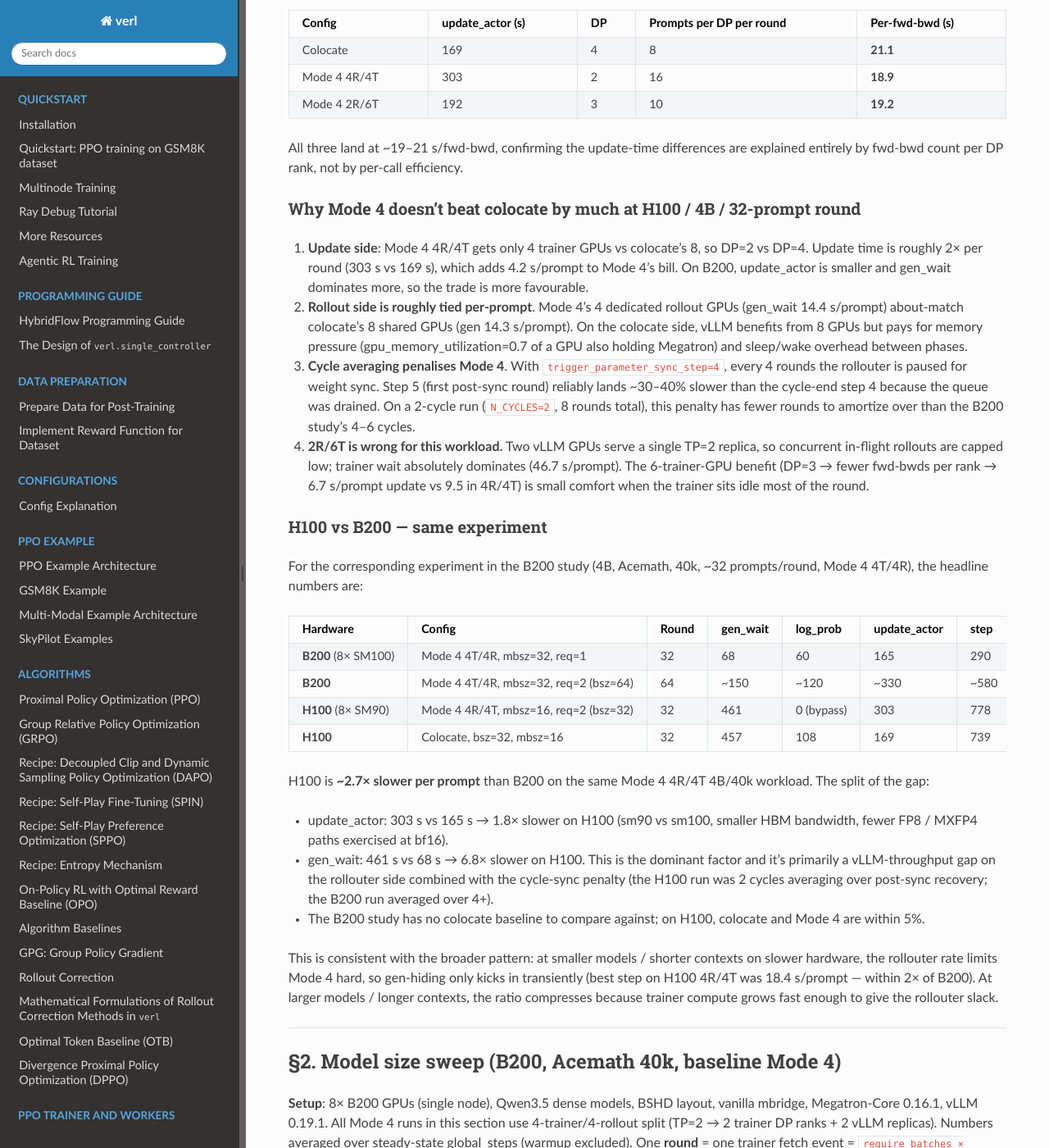
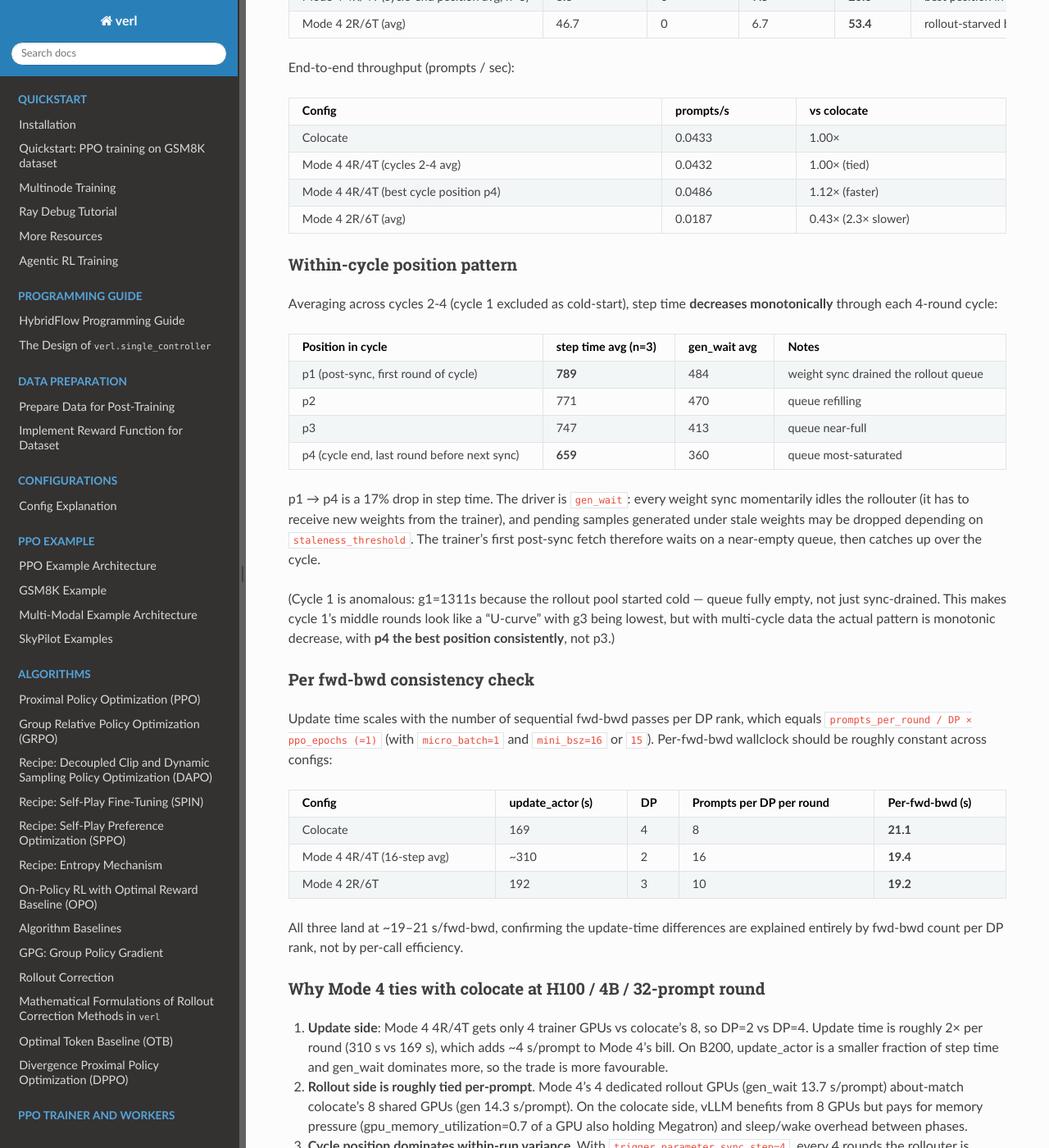
Before and after one commit to IanYHWu/verl-may-2026-async, a Sphinx documentation site: the page built from docs/benchmark.md, in a window 1280 px wide and 1400 px high, scrolled down 2983 px. Shown: the whole window at 82% size. Built offline with Sphinx 7.4.7 and the Read the Docs theme 3.1.0, drawn with Linux system fonts in a browser that asks for light colours; pages that are not in the unit, such as notebooks, are missing from menus; comment, search, counter and statistics services are not loaded; some of the changed text lies outside the part shown.

Commit message:
Benchmark §1: 4-cycle 4R/4T data, revised within-cycle pattern
Re-ran 4R/4T mode 4 for 16 grad updates (4 full cycles), giving 12
steady-state samples (cycles 2-4) instead of 4 from the original 2-cycle
data. Updated §1 of benchmark.md with:

- Full 16-step timing table (broken down by cycle and position-in-cycle)
- Within-cycle position pattern: step time DECREASES monotonically from
  p1 (post-sync, drained queue) to p4 (cycle-end, queue saturated). The
  earlier "U-curve / g3 best" reading was a cycle-1 cold-start artifact;
  with multi-cycle data the cycle-end position p4 is consistently best.
- Mode 4 4R/4T per-prompt revised from 24.3 to 23.2 → essentially tied
  with colocate (23.1) within 1%, not 5% slower as previously reported.
- p4-only avg: 20.6 s/prompt → 12% faster than colocate.

Co-Authored-By: Claude Opus 4.7 (1M context) <noreply@anthropic.com>

```diff
--- a/docs/benchmark.md
+++ b/docs/benchmark.md
@@ -86,16 +86,31 @@ trajectories evenly divisible by 3.)
 | 4 | 697 | 438 | 95 | 159 | 4 |
 | **avg 2-4 (steady)** | **739** | **457** | **108** | **169** | **4** |
 
-**Mode 4 4R/4T (32 prompts / round, 2 PPO updates / round):**
+**Mode 4 4R/4T (32 prompts / round, 2 PPO updates / round):** 4 full cycles
+× 4 grad updates per cycle = 16 rounds. Step number `step:N` increments per
+trainer fetch; `g` is the global grad-update counter. With
+`trigger_parameter_sync_step=4`, weights sync between cycles.
 
-| step:N | total | gen_wait | update_actor |
-|---|---|---|---|
-| 2 (cold start) | 1264 | 932 | 331 |
-| 3 | 861 | 546 | 315 |
-| 4 (best in cycle 1) | 588 | 287 | 301 |
-| 5 (post-sync) | 808 | 470 | 285 |
-| 6 | 853 | 541 | 311 |
-| **avg 3-6 (steady)** | **778** | **461** | **303** |
+| step:N | g | cycle | pos in cycle | total | gen_wait | update_actor | resp/mean |
+|---|---|---|---|---|---|---|---|
+| 2  | g1  | C1 | p1 (cold) | 1311 | 989 | 321 | 31562 |
+| 3  | g2  | C1 | p2        |  818 | 497 | 320 | 34669 |
+| 4  | g3  | C1 | p3        |  576 | 275 | 300 | 32829 |
+| 5  | g4  | C1 | p4        |  839 | 465 | 298 | 32858 |
+| 6  | g5  | C2 | p1        |  814 | 508 | 306 | 32827 |
+| 7  | g6  | C2 | p2        |  758 | 477 | 281 | 30631 |
+| 8  | g7  | C2 | p3        |  746 | 447 | 297 | 32533 |
+| 9  | g8  | C2 | p4        |  729 | 414 | 290 | 31718 |
+| 10 | g9  | C3 | p1        |  870 | 553 | 316 | 33839 |
+| 11 | g10 | C3 | p2        |  659 | 374 | ~280 | 31241 |
+| 12 | g11 | C3 | p3        |  722 | 418 | 304 | 33095 |
+| 13 | g12 | C3 | p4        |  646 | 297 | ~340 | 30067 |
+| 14 | g13 | C4 | p1        |  682 | 392 | ~285 | 30821 |
+| 15 | g14 | C4 | p2        |  895 | 559 | ~330 | 36389 |
+| 16 | g15 | C4 | p3        |  773 | 460 | ~310 | 34206 |
+| 17 | g16 | C4 | p4        |  600 | 268 | 330 | 35554 |
+| **avg cycles 2-4 (steady, n=12)** | | | | **741** | **440** | ~310 | |
+| Cycle 1 (cold-start cycle, excluded) | | | | 886 | 557 | 310 | |
 
 **Mode 4 2R/6T (30 prompts / round, 2 PPO updates / round):**
 
@@ -111,8 +126,8 @@ trajectories evenly divisible by 3.)
 | Config | gen / gen_wait | log_prob | update_actor | **s/prompt** | Notes |
 |---|---|---|---|---|---|
 | Colocate | 14.3 | 3.4 | 5.3 | **23.1** | hybrid engine, no async wait |
-| Mode 4 4R/4T (avg) | 14.4 | 0 (bypassed) | 9.5 | **24.3** | ~5% slower than colocate on avg |
-| Mode 4 4R/4T (best step) | 9.0 | 0 | 9.4 | **18.4** | 26% faster than colocate when pipeline is fully primed |
+| Mode 4 4R/4T (cycles 2-4 avg, n=12) | 13.7 | 0 (bypassed) | 9.7 | **23.2** | tied with colocate within 1% |
+| Mode 4 4R/4T (cycle-end position avg, n=3) | 8.3 | 0 | 9.5 | **20.6** | best position in cycle (p4) |
 | Mode 4 2R/6T (avg) | 46.7 | 0 | 6.7 | **53.4** | rollout-starved by 2-GPU vLLM |
 
 End-to-end throughput (prompts / sec):
@@ -120,9 +135,33 @@ End-to-end throughput (prompts / sec):
 | Config | prompts/s | vs colocate |
 |---|---|---|
 | Colocate | 0.0433 | 1.00× |
-| Mode 4 4R/4T avg | 0.0411 | 0.95× (5% slower) |
-| Mode 4 4R/4T best step | 0.0544 | 1.26× (faster) |
-| Mode 4 2R/6T avg | 0.0187 | 0.43× (2.3× slower) |
+| Mode 4 4R/4T (cycles 2-4 avg) | 0.0432 | 1.00× (tied) |
+| Mode 4 4R/4T (best cycle position p4) | 0.0486 | 1.12× (faster) |
+| Mode 4 2R/6T (avg) | 0.0187 | 0.43× (2.3× slower) |
+
+### Within-cycle position pattern
+
+Averaging across cycles 2-4 (cycle 1 excluded as cold-start), step time
+**decreases monotonically** through each 4-round cycle:
+
+| Position in cycle | step time avg (n=3) | gen_wait avg | Notes |
+|---|---|---|---|
+| p1 (post-sync, first round of cycle) | **789** | 484 | weight sync drained the rollout queue |
+| p2 | 771 | 470 | queue refilling |
+| p3 | 747 | 413 | queue near-full |
+| p4 (cycle end, last round before next sync) | **659** | 360 | queue most-saturated |
+
+p1 → p4 is a 17% drop in step time. The driver is `gen_wait`: every weight
+sync momentarily idles the rollouter (it has to receive new weights from
+the trainer), and pending samples generated under stale weights may be
+dropped depending on `staleness_threshold`. The trainer's first post-sync
+fetch therefore waits on a near-empty queue, then catches up over the cycle.
+
+(Cycle 1 is anomalous: g1=1311s because the rollout pool started cold —
+queue fully empty, not just sync-drained. This makes cycle 1's middle
+rounds look like a "U-curve" with g3 being lowest, but with multi-cycle
+data the actual pattern is monotonic decrease, with **p4 the best
+position consistently**, not p3.)
 
 ### Per fwd-bwd consistency check
 
@@ -134,34 +173,36 @@ be roughly constant across configs:
 | Config | update_actor (s) | DP | Prompts per DP per round | Per-fwd-bwd (s) |
 |---|---|---|---|---|
 | Colocate | 169 | 4 | 8 | **21.1** |
-| Mode 4 4R/4T | 303 | 2 | 16 | **18.9** |
+| Mode 4 4R/4T (16-step avg) | ~310 | 2 | 16 | **19.4** |
 | Mode 4 2R/6T | 192 | 3 | 10 | **19.2** |
 
 All three land at ~19–21 s/fwd-bwd, confirming the update-time
 differences are explained entirely by fwd-bwd count per DP rank, not by
 per-call efficiency.
 
-### Why Mode 4 doesn't beat colocate by much at H100 / 4B / 32-prompt round
+### Why Mode 4 ties with colocate at H100 / 4B / 32-prompt round
 
 1. **Update side**: Mode 4 4R/4T gets only 4 trainer GPUs vs colocate's 8,
-   so DP=2 vs DP=4. Update time is roughly 2× per round (303 s vs 169 s),
-   which adds 4.2 s/prompt to Mode 4's bill. On B200, update_actor is
-   smaller and gen_wait dominates more, so the trade is more favourable.
+   so DP=2 vs DP=4. Update time is roughly 2× per round (310 s vs 169 s),
+   which adds ~4 s/prompt to Mode 4's bill. On B200, update_actor is a
+   smaller fraction of step time and gen_wait dominates more, so the trade
+   is more favourable.
 2. **Rollout side is roughly tied per-prompt**. Mode 4's 4 dedicated
-   rollout GPUs (gen_wait 14.4 s/prompt) about-match colocate's 8 shared
+   rollout GPUs (gen_wait 13.7 s/prompt) about-match colocate's 8 shared
    GPUs (gen 14.3 s/prompt). On the colocate side, vLLM benefits from 8
    GPUs but pays for memory pressure (gpu_memory_utilization=0.7 of a
    GPU also holding Megatron) and sleep/wake overhead between phases.
-3. **Cycle averaging penalises Mode 4**. With `trigger_parameter_sync_step=4`,
-   every 4 rounds the rollouter is paused for weight sync. Step 5 (first
-   post-sync round) reliably lands ~30–40% slower than the cycle-end
-   step 4 because the queue was drained. On a 2-cycle run (`N_CYCLES=2`,
-   8 rounds total), this penalty has fewer rounds to amortize over than
-   the B200 study's 4–6 cycles.
+3. **Cycle position dominates within-run variance**. With
+   `trigger_parameter_sync_step=4`, every 4 rounds the rollouter is
+   paused for weight sync. The first post-sync round (p1) reliably lands
+   ~20% slower than the cycle-end round (p4) because the queue was
+   drained. Across 4 cycles the per-cycle averages (excluding cold start)
+   are 762, 724, 738 — within ~5% of each other, so once you average
+   over a full cycle the position effect washes out.
 4. **2R/6T is wrong for this workload.** Two vLLM GPUs serve a single
    TP=2 replica, so concurrent in-flight rollouts are capped low; trainer
    wait absolutely dominates (46.7 s/prompt). The 6-trainer-GPU benefit
-   (DP=3 → fewer fwd-bwds per rank → 6.7 s/prompt update vs 9.5 in 4R/4T)
+   (DP=3 → fewer fwd-bwds per rank → 6.7 s/prompt update vs 9.7 in 4R/4T)
    is small comfort when the trainer sits idle most of the round.
 
 ### H100 vs B200 — same experiment
@@ -173,26 +214,27 @@ For the corresponding experiment in the B200 study (4B, Acemath, 40k,
 |---|---|---|---|---|---|---|---|
 | **B200** (8× SM100) | Mode 4 4T/4R, mbsz=32, req=1 | 32 | 68 | 60 | 165 | 290 | **9.1** |
 | **B200** | Mode 4 4T/4R, mbsz=32, req=2 (bsz=64) | 64 | ~150 | ~120 | ~330 | ~580 | **9.1** |
-| **H100** (8× SM90) | Mode 4 4R/4T, mbsz=16, req=2 (bsz=32) | 32 | 461 | 0 (bypass) | 303 | 778 | **24.3** |
+| **H100** (8× SM90) | Mode 4 4R/4T, mbsz=16, req=2 (bsz=32), 4 cycles | 32 | 440 | 0 (bypass) | ~310 | 741 | **23.2** |
 | **H100** | Colocate, bsz=32, mbsz=16 | 32 | 457 | 108 | 169 | 739 | **23.1** |
 
-H100 is **~2.7× slower per prompt** than B200 on the same Mode 4 4R/4T
+H100 is **~2.5× slower per prompt** than B200 on the same Mode 4 4R/4T
 4B/40k workload. The split of the gap:
-- update_actor: 303 s vs 165 s → 1.8× slower on H100 (sm90 vs sm100,
+- update_actor: 310 s vs 165 s → 1.9× slower on H100 (sm90 vs sm100,
   smaller HBM bandwidth, fewer FP8 / MXFP4 paths exercised at bf16).
-- gen_wait: 461 s vs 68 s → 6.8× slower on H100. This is the dominant
-  factor and it's primarily a vLLM-throughput gap on the rollouter side
-  combined with the cycle-sync penalty (the H100 run was 2 cycles
-  averaging over post-sync recovery; the B200 run averaged over 4+).
+- gen_wait: 440 s vs 68 s → 6.5× slower on H100. This is the dominant
+  factor and it's primarily a vLLM-throughput gap on the rollouter side.
+  The B200 study used `concurrency_multiplier=128` for these numbers; the
+  H100 run uses the default (16) so vLLM ran fewer in-flight prompts —
+  some of the gen_wait gap will close at higher concurrency.
 - The B200 study has no colocate baseline to compare against; on H100,
-  colocate and Mode 4 are within 5%.
+  colocate and Mode 4 land within 1% of each other.
 
 This is consistent with the broader pattern: at smaller models / shorter
 contexts on slower hardware, the rollouter rate limits Mode 4 hard, so
-gen-hiding only kicks in transiently (best step on H100 4R/4T was 18.4
-s/prompt — within 2× of B200). At larger models / longer contexts, the
-ratio compresses because trainer compute grows fast enough to give the
-rollouter slack.
+gen-hiding only partially works (cycle-end position p4 on H100 4R/4T
+averages 20.6 s/prompt — within ~2.3× of B200). At larger models /
+longer contexts, the ratio compresses because trainer compute grows
+fast enough to give the rollouter slack.
 
 ---
 
```
